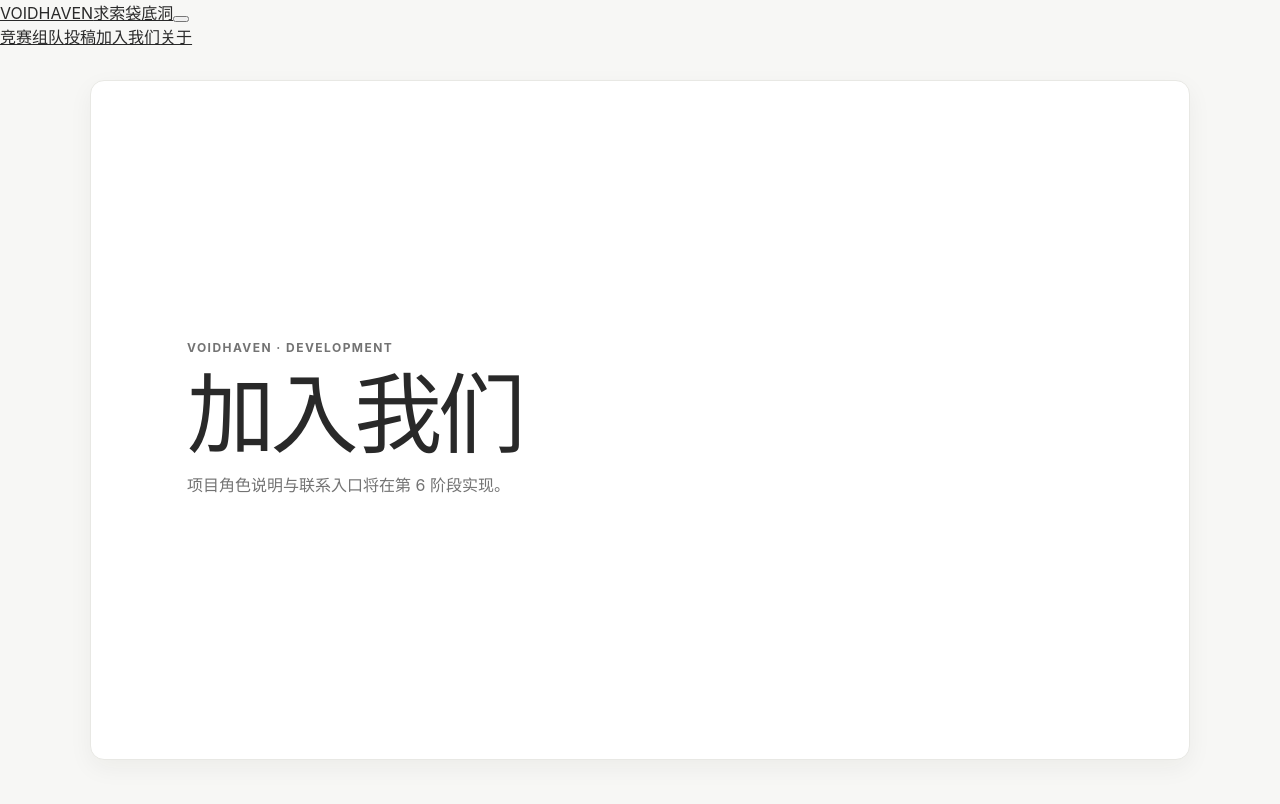
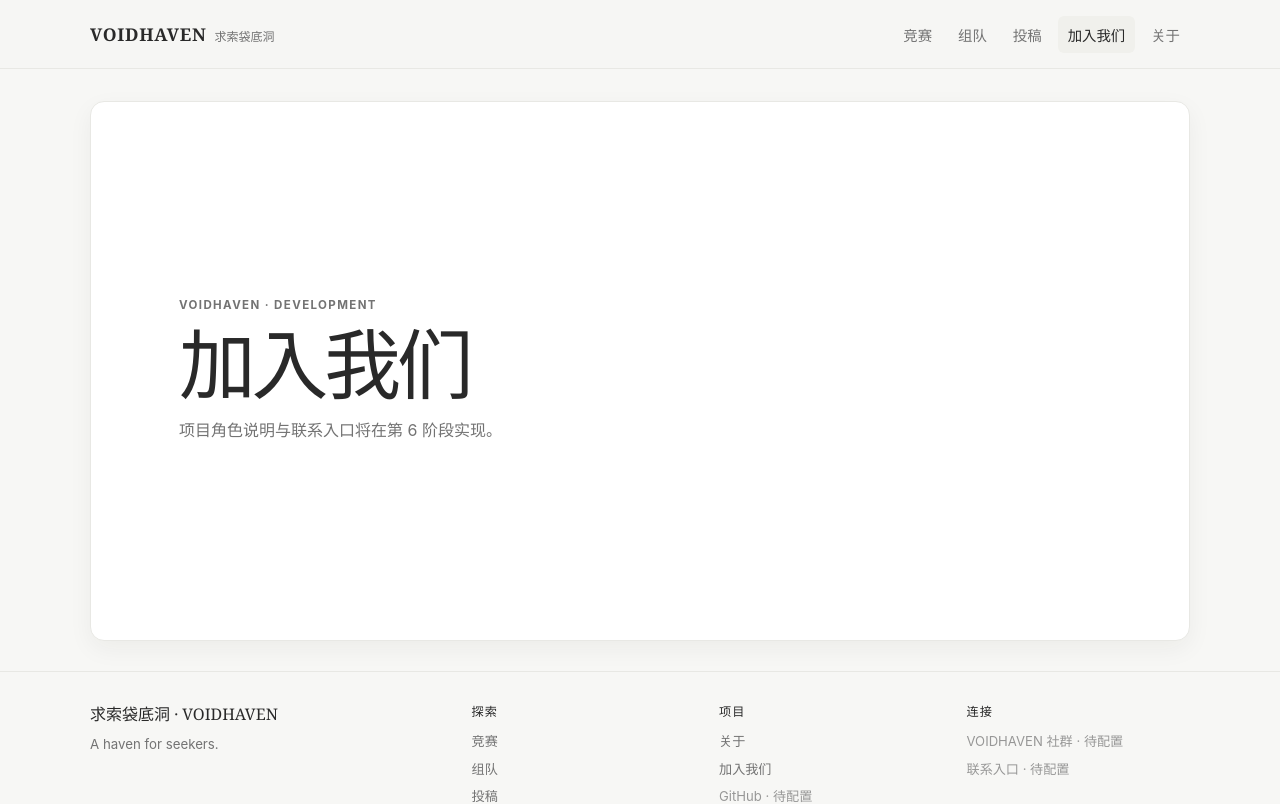
Before and after one commit to podittis10011-blip/VOIDHAVEN, a React (Vite) app: page /join in a window 1280 px wide. Shown: the top 804 px of the page. Built offline with nearby package versions, Linux system fonts and the light colour scheme.

Commit message:
全局样式-phase03

```diff
--- a/src/index.css
+++ b/src/index.css
@@ -1,5 +1,6 @@
 :root {
-  font-family: Inter, 'PingFang SC', 'Microsoft YaHei', ui-sans-serif, system-ui, sans-serif;
+  font-family:
+    Inter, 'PingFang SC', 'Microsoft YaHei', ui-sans-serif, system-ui, sans-serif;
   color: #292929;
   background: #f7f7f5;
   font-synthesis: none;
@@ -11,7 +12,9 @@
   --color-text: #292929;
   --color-muted: #737373;
   --color-border: #e8e8e4; /*边框颜色*/
+  --color-border-strong: #d9d9d3;
   --color-accent: #292929;
+  --color-accent-soft: #f0f0ec;
   --radius-sm: 8px;
   --radius-md: 14px; /*卡片边角*/
   --shadow-subtle: 0 8px 24px rgb(32 32 28 / 5%);
@@ -40,83 +43,430 @@ textarea {
   font: inherit;
 }
 
+button {
+  cursor: pointer;
+}
+
 a {
   color: inherit;
 }
 
+#root,
 .app-layout {
   min-height: 100vh;
 }
 
+.site-frame,
 .site-main {
   width: min(100% - 32px, var(--content-width));
-  min-height: 100vh;
   margin: 0 auto;
 }
 
-.page {
+.site-main {
+  min-height: calc(100vh - 230px);
+}
+
+.site-header {
+  position: relative;
+  z-index: 2;
+  background: rgb(247 247 245 / 94%);
+  border-bottom: 1px solid var(--color-border);
+}
+
+.site-header__inner {
+  position: relative;
+  display: flex;
+  align-items: center;
+  justify-content: space-between;
+  min-height: 68px;
+  gap: 24px;
+}
+
+.brand {
+  display: inline-flex;
+  align-items: baseline;
+  gap: 8px;
+  color: var(--color-text);
+  text-decoration: none;
+}
+
+.brand__name {
+  font-family: Georgia, 'Times New Roman', 'Songti SC', serif;
+  font-size: 1.1rem;
+  font-weight: 700;
+  letter-spacing: 0.04em;
+}
+
+.brand__subtitle {
+  color: var(--color-muted);
+  font-size: 0.75rem;
+}
+
+.site-nav {
+  display: flex;
+  align-items: center;
+  gap: 6px;
+}
+
+.site-nav__link {
+  padding: 8px 10px;
+  border-radius: 6px;
+  color: var(--color-muted);
+  font-size: 0.9rem;
+  text-decoration: none;
+}
+
+.site-nav__link:hover,
+.site-nav__link--active {
+  background: var(--color-accent-soft);
+  color: var(--color-text);
+}
+
+.menu-trigger {
+  display: none;
+  width: 38px;
+  height: 36px;
+  padding: 8px;
+  border: 1px solid var(--color-border);
+  border-radius: var(--radius-sm);
   background: var(--color-surface);
+}
+
+.menu-trigger span {
+  display: block;
+  width: 18px;
+  height: 1px;
+  margin: 4px auto;
+  background: var(--color-text);
+}
+
+.home-page {
+  padding: 42px 0 56px;
+}
+
+.home-hero {
+  display: grid;
+  gap: 14px;
+  padding: 18px 0 34px;
+}
+
+.eyebrow {
+  margin: 0;
+  color: var(--color-muted);
+  font-size: 0.72rem;
+  font-weight: 700;
+  letter-spacing: 0.12em;
+}
+
+h1,
+h2,
+h3,
+p {
+  margin-top: 0;
+}
+
+h1,
+h2,
+h3 {
+  color: var(--color-text);
+}
+
+h1 {
+  margin-bottom: 0;
+  font-family: Georgia, 'Times New Roman', 'Songti SC', serif;
+  font-size: clamp(2.65rem, 6vw, 5.25rem);
+  font-weight: 500;
+  letter-spacing: -0.055em;
+  line-height: 0.98;
+}
+
+h2 {
+  margin-bottom: 0;
+  font-family: Georgia, 'Times New Roman', 'Songti SC', serif;
+  font-size: clamp(1.45rem, 3vw, 2rem);
+  font-weight: 500;
+  letter-spacing: -0.03em;
+}
+
+h3 {
+  margin-bottom: 0;
+  font-size: 1rem;
+  line-height: 1.55;
+}
+
+.home-hero__tagline {
+  margin-bottom: 0;
+  font-size: 1.05rem;
+  font-weight: 700;
+  letter-spacing: 0.04em;
+}
+
+.home-hero__intro,
+.page-intro,
+.home-cta p,
+.content-card__supporting,
+.state-panel p {
+  margin-bottom: 0;
+  color: var(--color-muted);
+  line-height: 1.75;
+}
+
+.home-hero__intro {
+  max-width: 42rem;
+}
+
+.home-hero__actions {
+  display: flex;
+  flex-wrap: wrap;
+  gap: 10px;
+  margin-top: 6px;
+}
+
+.button-link {
+  display: inline-flex;
+  align-items: center;
+  justify-content: center;
+  width: fit-content;
+  min-height: 40px;
+  padding: 9px 14px;
+  border: 1px solid var(--color-accent);
+  border-radius: var(--radius-sm);
+  background: var(--color-accent);
+  color: #fff;
+  font-size: 0.9rem;
+  font-weight: 700;
+  text-decoration: none;
+}
+
+.button-link--secondary {
+  background: var(--color-surface);
+  color: var(--color-text);
+}
+
+.home-data-grid {
+  display: grid;
+  grid-template-columns: repeat(2, minmax(0, 1fr));
+  gap: 24px;
+  align-items: start;
+}
+
+.home-data-section {
+  min-width: 0;
+}
+
+.section-heading {
+  display: flex;
+  align-items: end;
+  justify-content: space-between;
+  gap: 16px;
+  padding-bottom: 12px;
+  border-bottom: 1px solid var(--color-border);
+}
+
+.section-heading .eyebrow {
+  margin-bottom: 5px;
+}
+
+.text-link {
+  flex: none;
+  color: var(--color-muted);
+  font-size: 0.85rem;
+  text-decoration: none;
+  text-underline-offset: 4px;
+}
+
+.text-link:hover {
+  color: var(--color-text);
+  text-decoration: underline;
+}
+
+.content-list {
+  display: grid;
+  gap: 10px;
+  padding-top: 12px;
+}
+
+.content-card {
+  display: block;
+  padding: 16px;
+  border: 1px solid var(--color-border);
+  border-radius: var(--radius-sm);
+  background: var(--color-surface);
+  color: var(--color-text);
+  text-decoration: none;
+  transition:
+    border-color 160ms ease,
+    transform 160ms ease;
+}
+
+.content-card:hover {
+  border-color: var(--color-border-strong);
+  transform: translateY(-1px);
+}
+
+.content-card__meta {
+  margin-bottom: 8px;
+  color: var(--color-muted);
+  font-size: 0.78rem;
+  font-weight: 700;
+}
+
+.content-card__supporting {
+  margin-top: 8px;
+  font-size: 0.86rem;
+}
+
+.content-card__facts {
+  display: grid;
+  grid-template-columns: 1fr 1fr;
+  gap: 12px;
+  margin: 16px 0 0;
+  padding-top: 12px;
+  border-top: 1px solid var(--color-border);
+}
+
+.content-card__facts dt {
+  color: var(--color-muted);
+  font-size: 0.75rem;
+}
+
+.content-card__facts dd {
+  margin: 4px 0 0;
+  font-size: 0.85rem;
+  font-weight: 700;
+  line-height: 1.4;
+}
+
+.content-card__deadline {
+  margin: 14px 0 0;
+  color: var(--color-muted);
+  font-size: 0.82rem;
+  font-weight: 700;
+}
+
+.state-panel {
+  padding: 18px;
+  border: 1px dashed var(--color-border-strong);
+  border-radius: var(--radius-sm);
+  background: #fcfcfa;
+}
+
+.state-panel__label {
+  margin-bottom: 8px !important;
+  font-size: 0.75rem;
+  font-weight: 700;
+  letter-spacing: 0.08em;
+}
+
+.state-panel h3 {
+  margin-bottom: 6px;
+}
+
+.state-panel .button-link {
+  margin-top: 12px;
+}
+
+.home-cta {
+  display: flex;
+  align-items: center;
+  justify-content: space-between;
+  gap: 24px;
+  margin-top: 40px;
+  padding: 24px;
   border: 1px solid var(--color-border);
   border-radius: var(--radius-md);
+  background: var(--color-surface);
+  box-shadow: var(--shadow-subtle);
+}
+
+.home-cta .eyebrow {
+  margin-bottom: 8px;
+}
+
+.home-cta h2 {
+  margin-bottom: 8px;
+}
+
+.page {
+  margin: 32px 0;
+  padding: clamp(32px, 8vw, 88px);
+  border: 1px solid var(--color-border);
+  border-radius: var(--radius-md);
+  background: var(--color-surface);
   box-shadow: var(--shadow-subtle);
 }
 
 .page--centered {
   display: grid;
   align-content: center;
-  min-height: min(680px, calc(100vh - 64px));
-  gap: 16px;
-  padding: clamp(32px, 8vw, 96px);
-  margin: 32px 0;
+  min-height: min(620px, calc(100vh - 260px));
+  gap: 14px;
 }
 
-.eyebrow {
-  margin: 0;
-  color: var(--color-muted);
-  font-size: 0.75rem;
-  font-weight: 700;
-  letter-spacing: 0.12em;
+.site-footer {
+  padding: 30px 0 18px;
+  border-top: 1px solid var(--color-border);
 }
 
-h1 {
-  margin: 0;
-  font-family: Georgia, 'Times New Roman', 'Songti SC', serif;
-  font-size: clamp(2.5rem, 7vw, 5.5rem);
-  font-weight: 500;
-  letter-spacing: -0.05em;
-  line-height: 0.95;
+.site-footer__grid {
+  display: grid;
+  grid-template-columns: 1.6fr repeat(3, 1fr);
+  gap: 24px;
 }
 
-h1 span {
-  display: block;
-  margin-top: 12px;
+.site-footer__brand p {
   color: var(--color-muted);
-  font-size: 0.28em;
-  letter-spacing: 0.16em;
+  font-size: 0.83rem;
+  line-height: 1.6;
 }
 
-.page-intro {
-  max-width: 46rem;
-  margin: 0;
-  color: var(--color-muted);
-  font-size: 1rem;
-  line-height: 1.8;
+.site-footer__name {
+  margin-bottom: 6px;
+  color: var(--color-text) !important;
+  font-family: Georgia, 'Times New Roman', 'Songti SC', serif;
+  font-size: 1rem !important;
 }
 
-.button-link {
-  width: fit-content;
-  padding: 10px 14px;
-  border-radius: var(--radius-sm);
-  background: var(--color-accent);
-  color: #fff;
+.site-footer__group {
+  display: grid;
+  align-content: start;
+  gap: 8px;
+}
+
+.site-footer__group h2 {
+  margin-bottom: 4px;
+  font-family: inherit;
+  font-size: 0.76rem;
   font-weight: 700;
+  letter-spacing: 0.08em;
+}
+
+.site-footer__group a,
+.external-action {
+  color: var(--color-muted);
+  font-size: 0.82rem;
+  line-height: 1.5;
   text-decoration: none;
 }
 
-.button-link:focus-visible,
-.skip-link:focus-visible {
-  outline: 3px solid #7aa4d8;
-  outline-offset: 3px;
+.site-footer__group a:hover,
+.external-action:not(.external-action--disabled):hover {
+  color: var(--color-text);
+  text-decoration: underline;
+  text-underline-offset: 3px;
+}
+
+.external-action--disabled {
+  cursor: not-allowed;
+  opacity: 0.72;
+}
+
+.site-footer__copyright {
+  margin-top: 26px;
+  padding-top: 14px;
+  border-top: 1px solid var(--color-border);
+  color: var(--color-muted);
+  font-size: 0.75rem;
 }
 
 .skip-link {
@@ -134,14 +484,99 @@ h1 span {
   transform: translateY(0);
 }
 
-@media (max-width: 600px) {
+.button-link:focus-visible,
+.site-nav__link:focus-visible,
+.brand:focus-visible,
+.text-link:focus-visible,
+.content-card:focus-visible,
+.menu-trigger:focus-visible,
+.skip-link:focus-visible,
+.site-footer a:focus-visible {
+  outline: 3px solid #7aa4d8;
+  outline-offset: 3px;
+}
+
+@media (max-width: 760px) {
+  .site-frame,
   .site-main {
     width: min(100% - 24px, var(--content-width));
   }
 
-  .page--centered {
-    min-height: calc(100vh - 48px);
+  .site-header__inner {
+    min-height: 60px;
+  }
+
+  .brand__subtitle {
+    display: none;
+  }
+
+  .menu-trigger {
+    display: block;
+  }
+
+  .site-nav {
+    position: absolute;
+    top: calc(100% + 8px);
+    right: 0;
+    display: none;
+    min-width: 166px;
+    padding: 8px;
+    border: 1px solid var(--color-border);
+    border-radius: var(--radius-sm);
+    background: var(--color-surface);
+    box-shadow: var(--shadow-subtle);
+  }
+
+  .site-nav--open {
+    display: grid;
+  }
+
+  .site-nav__link {
+    padding: 10px;
+  }
+
+  .home-page {
+    padding: 28px 0 40px;
+  }
+
+  .home-hero {
+    padding-bottom: 26px;
+  }
+
+  .home-data-grid {
+    grid-template-columns: 1fr;
+    gap: 32px;
+  }
+
+  .home-cta {
+    align-items: start;
+    flex-direction: column;
+    gap: 16px;
+    margin-top: 32px;
+    padding: 20px;
+  }
+
+  .site-footer__grid {
+    grid-template-columns: repeat(2, minmax(0, 1fr));
+    gap: 24px 16px;
+  }
+
+  .site-footer__brand {
+    grid-column: 1 / -1;
+  }
+
+  .page {
+    min-height: calc(100vh - 190px);
+    margin: 16px 0;
     padding: 28px 20px;
-    margin: 12px 0;
   }
 }
+
+@media (prefers-reduced-motion: reduce) {
+  *,
+  *::before,
+  *::after {
+    scroll-behavior: auto !important;
+    transition-duration: 0.01ms !important;
+  }
+}
```
